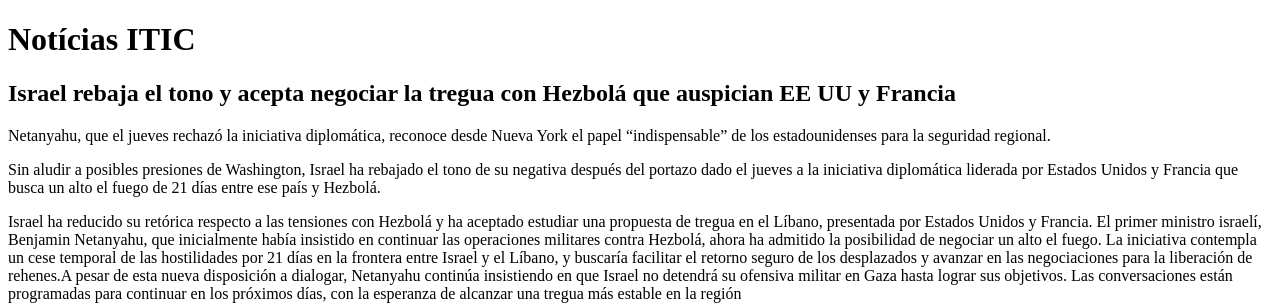
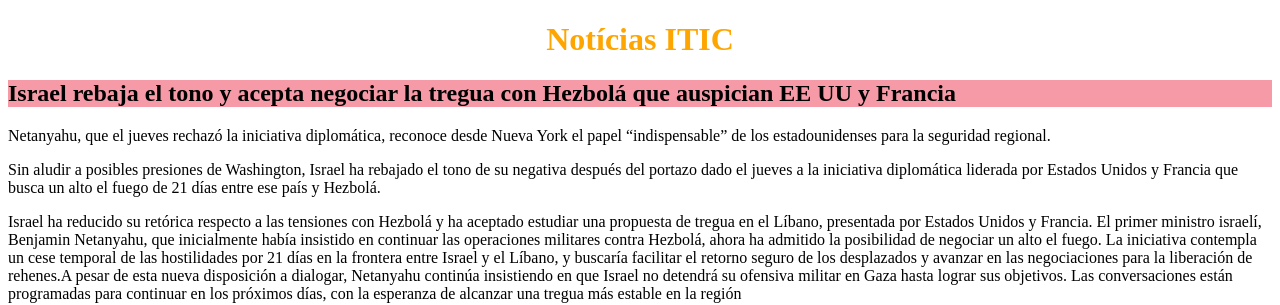
Before and after one commit to DaniColet/LMSGI_P2, a plain HTML site: page index.html in a window 1280 px wide. Shown: the top 305 px of the page. Drawn offline with Linux system fonts and the light colour scheme.

Commit message:
Inici Activitat 3

```diff
--- a/index.html
+++ b/index.html
@@ -9,8 +9,8 @@
 
     <body>
 
-        <h1>Notícias ITIC</h1>
-        <h2>Israel rebaja el tono y acepta negociar la tregua con Hezbolá que auspician EE UU y Francia</h2>
+        <h1 style="color: orange; text-align: center;">Notícias ITIC</h1>
+        <h2 style="background-color: rgba(246,154,167);">Israel rebaja el tono y acepta negociar la tregua con Hezbolá que auspician EE UU y Francia</h2>
 
         <p>Netanyahu, que el jueves rechazó la iniciativa diplomática, reconoce desde Nueva York el papel “indispensable” de los estadounidenses para la seguridad regional.</p>
         <p>Sin aludir a posibles presiones de Washington, Israel ha rebajado el tono de su negativa después del portazo dado el jueves a la iniciativa diplomática liderada por Estados Unidos y Francia que busca un alto el fuego de 21 días entre ese país y Hezbolá.</p>
```
